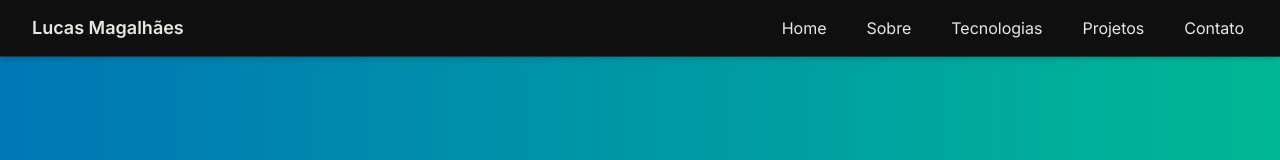
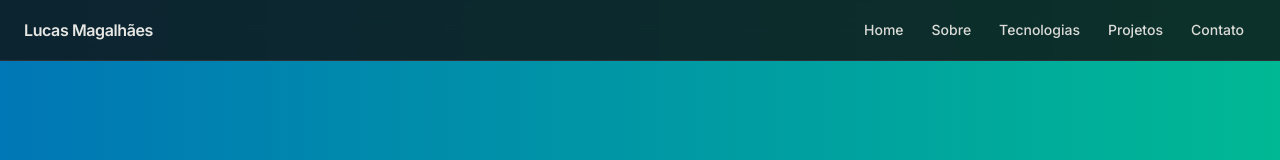
Before and after one commit to Lucas-magalhaes1/Portfolio, a Next.js app: page / in a window 1280 px wide. Shown: the top 160 px of the page. Built offline with nearby package versions, Linux system fonts and the light colour scheme.

Commit message:
componente de menu toggle responsivo

```diff
--- a/components/ui/MenuToggle.tsx
+++ b/components/ui/MenuToggle.tsx
@@ -1,170 +1,136 @@
 "use client";
-import { useState } from 'react';
+import { useState, useEffect } from 'react';
 import Link from 'next/link';
 import { Sheet, SheetTrigger, SheetContent } from '@/components/ui/sheet';
 import { Button } from '@/components/ui/button';
 import { SVGProps } from 'react';
 
-
 export function MenuToggle() {
   const [isOpen, setIsOpen] = useState(false);
+  const [scrolled, setScrolled] = useState(false);
+
+  useEffect(() => {
+    const handleScroll = () => setScrolled(window.scrollY > 20);
+    window.addEventListener('scroll', handleScroll);
+    return () => window.removeEventListener('scroll', handleScroll);
+  }, []);
 
  const handleLinkClick = (e: React.MouseEvent<HTMLAnchorElement, MouseEvent>) => {
-    const targetId = e.currentTarget.getAttribute('href')?.substring(1);
-    if (targetId === 'home') {
   e.preventDefault();
+  const href = e.currentTarget.getAttribute('href');
+  const targetId = href?.substring(1);
+
+  // Fecha primeiro, depois rola — evita o focus trap do Radix brigar com o scroll
+  setIsOpen(false);
+
+  setTimeout(() => {
+    if (!targetId || targetId === 'home') {
       window.scrollTo({ top: 0, behavior: 'smooth' });
+    } else {
+      const element = document.getElementById(targetId);
+      if (element) {
+        element.scrollIntoView({ behavior: 'smooth', block: 'start' });
       }
-    setIsOpen(false);
+    }
+  }, 300); // 300ms = tempo da animação de fechar o Sheet
 };
 
+
+  const navLinkClass = "relative px-3 py-2 rounded-md text-sm font-medium text-muted-foreground hover:text-foreground transition-all duration-200 after:absolute after:bottom-0 after:left-1/2 after:-translate-x-1/2 after:h-[2px] after:w-0 after:bg-primary after:transition-all after:duration-200 hover:after:w-4";
   return (
     <div className="w-full">
-      <header className="flex items-center justify-between px-6 py-2 bg-background border-b border-white">
+  <header className={`fixed top-0 left-0 right-0 z-50 flex items-center justify-between px-6 py-3 transition-all duration-300 ${
+  scrolled
+    ? 'bg-background/95 backdrop-blur-md shadow-sm border-b border-border'
+    : 'bg-background/80 backdrop-blur-md border-b border-border'
+}`}>
         <button
-          className="flex items-center gap-2"
+          className="flex items-center gap-2 hover:opacity-70 transition-opacity duration-200"
           onClick={() => window.scrollTo({ top: 0, behavior: 'smooth' })}
         >
-          <span className="text-lg font-semibold ml-2">Lucas Magalhães</span>
+          <span className="text-base font-semibold tracking-tight">Lucas Magalhães</span>
         </button>
+
+        {/* Mobile */}
         <Sheet open={isOpen} onOpenChange={setIsOpen}>
           <SheetTrigger asChild>
-            <Button variant="ghost" size="icon" className="lg:hidden">
+            <Button variant="ghost" size="icon" className="lg:hidden hover:bg-accent transition-colors duration-200">
               <MenuIcon className="h-5 w-5" />
               <span className="sr-only">Toggle navigation</span>
             </Button>
           </SheetTrigger>
-          <SheetContent side="right" className="w-64 bg-background">
-            <nav className="flex flex-col gap-2 p-4">
+          <SheetContent side="right" className="w-64 bg-background border-border p-0">
+            <div className="flex flex-col h-full">
+              <div className="flex items-center justify-between px-6 py-4 border-b border-border">
+                <span className="text-sm font-semibold">Menu</span>
+              </div>
+           <nav className="flex flex-col gap-1 p-4 flex-1">
+  {[
+    { href: '#home', icon: <HomeIcon className="h-4 w-4 shrink-0" />, label: 'Home' },
+    { href: '#about', icon: <InfoIcon className="h-4 w-4 shrink-0" />, label: 'Sobre' },
+    { href: '#technologies', icon: <ComputerIcon className="h-4 w-4 shrink-0" />, label: 'Tecnologias' },
+    { href: '#projects', icon: <ProjectorIcon className="h-4 w-4 shrink-0" />, label: 'Projetos' },
+    { href: '#contact', icon: <ContactIcon className="h-4 w-4 shrink-0" />, label: 'Contato' },
+  ].map((item) => (
     <a
-                href="#home"
-                className="flex items-center gap-2 px-3 py-2 rounded-md hover:bg-accent hover:text-accent-foreground"
+      key={item.href}
+      href={item.href}
+      className="group flex items-center gap-3 px-4 py-3 rounded-lg text-sm font-medium text-muted-foreground hover:text-foreground hover:bg-accent active:scale-95 active:bg-primary/10 active:text-primary transition-all duration-150 select-none"
       onClick={handleLinkClick}
     >
-                <HomeIcon className="h-4 w-4" />
-                <span className="text-sm">Home</span>
+      <span className="text-muted-foreground group-hover:text-primary group-active:text-primary transition-colors duration-150">
+        {item.icon}
+      </span>
+      <span>{item.label}</span>
+      <span className="ml-auto h-1.5 w-1.5 rounded-full bg-primary opacity-0 group-hover:opacity-100 transition-opacity duration-150" />
     </a>
-              <a
-                href="#about"
-                className="flex items-center gap-2 px-3 py-2 rounded-md hover:bg-accent hover:text-accent-foreground"
-                onClick={handleLinkClick}
-              >
-                <InfoIcon className="h-4 w-4" />
-                <span className="text-sm">Sobre</span>
-              </a>
-              <a
-                href="#technologies"
-                className="flex items-center gap-2 px-3 py-2 rounded-md hover:bg-accent hover:text-accent-foreground"
-                onClick={handleLinkClick}
-              >
-                <ComputerIcon className="h-4 w-4" />
-                <span className="text-sm">Tecnologias</span>
-              </a>
-              <a
-                href="#projects"
-                className="flex items-center gap-2 px-3 py-2 rounded-md hover:bg-accent hover:text-accent-foreground"
-                onClick={handleLinkClick}
-              >
-                <ProjectorIcon className="h-4 w-4" />
-                <span className="text-sm">Projetos</span>
-              </a>
-              <a
-                href="#contact"
-                className="flex items-center gap-2 px-3 py-2 rounded-md hover:bg-accent hover:text-accent-foreground"
-                onClick={handleLinkClick}
-              >
-                <ContactIcon className="h-4 w-4" />
-                <span className="text-sm">Contato</span>
-              </a>
+  ))}
 </nav>
+              <div className="px-6 py-4 border-t border-border">
+                <p className="text-xs text-muted-foreground">Lucas Magalhães</p>
+              </div>
+            </div>
           </SheetContent>
         </Sheet>
-        <nav className="hidden gap-4 lg:flex">
-          <button
-            className="px-3 py-2 rounded-md hover:bg-accent hover:text-accent-foreground"
-            onClick={() => window.scrollTo({ top: 0, behavior: 'smooth' })}
-          >
+
+        {/* Desktop */}
+        <nav className="hidden gap-1 lg:flex items-center">
+          <button className={navLinkClass} onClick={() => window.scrollTo({ top: 0, behavior: 'smooth' })}>
             Home
           </button>
-          <Link href="#about" className="px-3 py-2 rounded-md hover:bg-accent hover:text-accent-foreground" prefetch={false}>
-            Sobre
-          </Link>
-          <Link href="#technologies" className="px-3 py-2 rounded-md hover:bg-accent hover:text-accent-foreground" prefetch={false}>
-            Tecnologias
-          </Link>
-          <Link href="#projects" className="px-3 py-2 rounded-md hover:bg-accent hover:text-accent-foreground" prefetch={false}>
-            Projetos
-          </Link>
-          <Link href="#contact" className="px-3 py-2 rounded-md hover:bg-accent hover:text-accent-foreground" prefetch={false}>
-            Contato
-          </Link>
+          <Link href="#about" className={navLinkClass} prefetch={false}>Sobre</Link>
+          <Link href="#technologies" className={navLinkClass} prefetch={false}>Tecnologias</Link>
+          <Link href="#projects" className={navLinkClass} prefetch={false}>Projetos</Link>
+          <Link href="#contact" className={navLinkClass} prefetch={false}>Contato</Link>
         </nav>
       </header>
     </div>
   );
 }
 
-
-
 function ComputerIcon(props: SVGProps<SVGSVGElement>) {
   return (
-    <svg
-      {...props}
-      xmlns="http://www.w3.org/2000/svg"
-      width="24"
-      height="24"
-      viewBox="0 0 24 24"
-      fill="none"
-      stroke="currentColor"
-      strokeWidth="2"
-      strokeLinecap="round"
-      strokeLinejoin="round"
-    >
-      <rect width="14" height="8" x="5" y="2" rx="2" />
-      <rect width="20" height="8" x="2" y="14" rx="2" />
-      <path d="M6 18h2" />
-      <path d="M12 18h6" />
+    <svg {...props} xmlns="http://www.w3.org/2000/svg" width="24" height="24" viewBox="0 0 24 24" fill="none" stroke="currentColor" strokeWidth="2" strokeLinecap="round" strokeLinejoin="round">
+      <rect width="14" height="8" x="5" y="2" rx="2" /><rect width="20" height="8" x="2" y="14" rx="2" />
+      <path d="M6 18h2" /><path d="M12 18h6" />
     </svg>
   );
 }
 
 function ContactIcon(props: SVGProps<SVGSVGElement>) {
   return (
-    <svg
-      {...props}
-      xmlns="http://www.w3.org/2000/svg"
-      width="24"
-      height="24"
-      viewBox="0 0 24 24"
-      fill="none"
-      stroke="currentColor"
-      strokeWidth="2"
-      strokeLinecap="round"
-      strokeLinejoin="round"
-    >
+    <svg {...props} xmlns="http://www.w3.org/2000/svg" width="24" height="24" viewBox="0 0 24 24" fill="none" stroke="currentColor" strokeWidth="2" strokeLinecap="round" strokeLinejoin="round">
       <path d="M17 18a2 2 0 0 0-2-2H9a2 2 0 0 0-2 2" />
       <rect width="18" height="18" x="3" y="4" rx="2" />
       <circle cx="12" cy="10" r="2" />
-      <line x1="8" x2="8" y1="2" y2="4" />
-      <line x1="16" x2="16" y1="2" y2="4" />
+      <line x1="8" x2="8" y1="2" y2="4" /><line x1="16" x2="16" y1="2" y2="4" />
     </svg>
   );
 }
 
 function HomeIcon(props: SVGProps<SVGSVGElement>) {
   return (
-    <svg
-      {...props}
-      xmlns="http://www.w3.org/2000/svg"
-      width="24"
-      height="24"
-      viewBox="0 0 24 24"
-      fill="none"
-      stroke="currentColor"
-      strokeWidth="2"
-      strokeLinecap="round"
-      strokeLinejoin="round"
-    >
+    <svg {...props} xmlns="http://www.w3.org/2000/svg" width="24" height="24" viewBox="0 0 24 24" fill="none" stroke="currentColor" strokeWidth="2" strokeLinecap="round" strokeLinejoin="round">
       <path d="m3 9 9-7 9 7v11a2 2 0 0 1-2 2H5a2 2 0 0 1-2-2z" />
       <polyline points="9 22 9 12 15 12 15 22" />
     </svg>
@@ -173,39 +139,16 @@ function HomeIcon(props: SVGProps<SVGSVGElement>) {
 
 function InfoIcon(props: SVGProps<SVGSVGElement>) {
   return (
-    <svg
-      {...props}
-      xmlns="http://www.w3.org/2000/svg"
-      width="24"
-      height="24"
-      viewBox="0 0 24 24"
-      fill="none"
-      stroke="currentColor"
-      strokeWidth="2"
-      strokeLinecap="round"
-      strokeLinejoin="round"
-    >
+    <svg {...props} xmlns="http://www.w3.org/2000/svg" width="24" height="24" viewBox="0 0 24 24" fill="none" stroke="currentColor" strokeWidth="2" strokeLinecap="round" strokeLinejoin="round">
       <circle cx="12" cy="12" r="10" />
-      <path d="M12 16v-4" />
-      <path d="M12 8h.01" />
+      <path d="M12 16v-4" /><path d="M12 8h.01" />
     </svg>
   );
 }
 
 function MenuIcon(props: SVGProps<SVGSVGElement>) {
   return (
-    <svg
-      {...props}
-      xmlns="http://www.w3.org/2000/svg"
-      width="24"
-      height="24"
-      viewBox="0 0 24 24"
-      fill="none"
-      stroke="currentColor"
-      strokeWidth="2"
-      strokeLinecap="round"
-      strokeLinejoin="round"
-    >
+    <svg {...props} xmlns="http://www.w3.org/2000/svg" width="24" height="24" viewBox="0 0 24 24" fill="none" stroke="currentColor" strokeWidth="2" strokeLinecap="round" strokeLinejoin="round">
       <line x1="4" x2="20" y1="12" y2="12" />
       <line x1="4" x2="20" y1="6" y2="6" />
       <line x1="4" x2="20" y1="18" y2="18" />
@@ -213,42 +156,10 @@ function MenuIcon(props: SVGProps<SVGSVGElement>) {
   );
 }
 
-function MountainIcon(props: SVGProps<SVGSVGElement>) {
-  return (
-    <svg
-      {...props}
-      xmlns="http://www.w3.org/2000/svg"
-      width="24"
-      height="24"
-      viewBox="0 0 24 24"
-      fill="none"
-      stroke="currentColor"
-      strokeWidth="2"
-      strokeLinecap="round"
-      strokeLinejoin="round"
-    >
-      <path d="m8 3 4 8 5-5 5 15H2L8 3z" />
-    </svg>
-  );
-}
-
 function ProjectorIcon(props: SVGProps<SVGSVGElement>) {
   return (
-    <svg
-      {...props}
-      xmlns="http://www.w3.org/2000/svg"
-      width="24"
-      height="24"
-      viewBox="0 0 24 24"
-      fill="none"
-      stroke="currentColor"
-      strokeWidth="2"
-      strokeLinecap="round"
-      strokeLinejoin="round"
-    >
-      <path d="M5 7 3 5" />
-      <path d="M9 6V3" />
-      <path d="m13 7 2-2" />
+    <svg {...props} xmlns="http://www.w3.org/2000/svg" width="24" height="24" viewBox="0 0 24 24" fill="none" stroke="currentColor" strokeWidth="2" strokeLinecap="round" strokeLinejoin="round">
+      <path d="M5 7 3 5" /><path d="M9 6V3" /><path d="m13 7 2-2" />
       <circle cx="9" cy="13" r="3" />
       <path d="M11.83 12H20a2 2 0 0 1 2 2v4a2 2 0 0 1-2 2H4a2 2 0 0 1-2-2v-4a2 2 0 0 1 2-2h2.17" />
       <path d="M16 16h2" />
```
Lines whose indentation alone changed are shown as unchanged.
